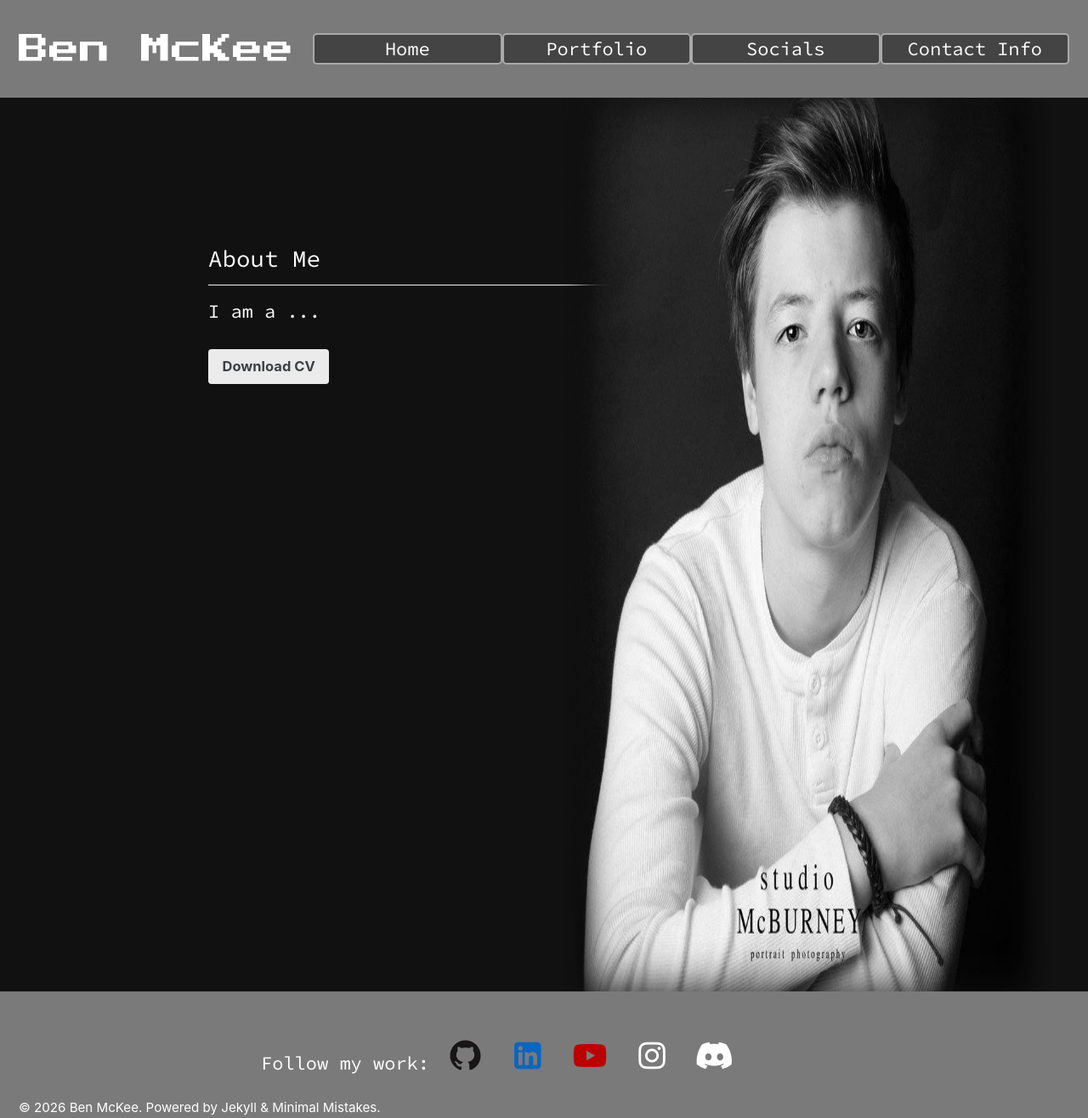
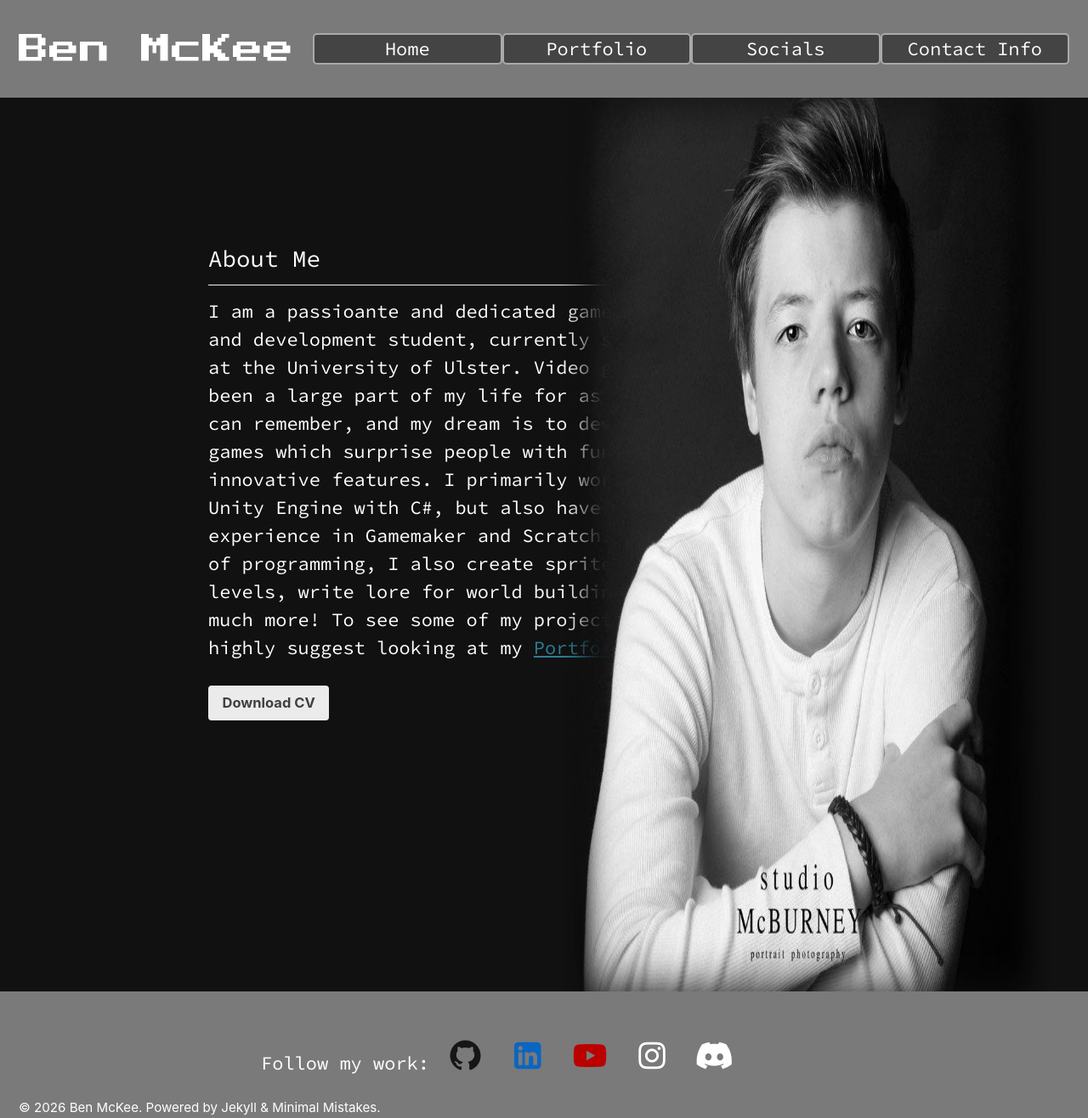
Before and after one commit to Bugglenuggets/Bugglenuggets.github.io, a Jekyll site: the page built from _pages/index.md, in a window 1280 px wide. Shown: the whole page at 85% size. Built offline with Jekyll 4.4.1, drawn with Linux system fonts in a browser that asks for light colours; some web fonts are replaced.

Commit message:
Update index.md

```diff
--- a/_pages/index.md
+++ b/_pages/index.md
@@ -6,7 +6,7 @@ permalink: /
 <div style="display:flex; flex-wrap:wrap; gap:2rem; align-items:flex-start;">
   <div style="flex: 1 1 250px; min-width: 250px;">
     <h2 class="source-code-pro" style="width:600px; margin-left: 200px">About Me</h2>
-    <p style="width:600px; margin-left: 200px">I am a ... </p>
+    <p style="width:600px; margin-left: 200px">I am a passioante and dedicated game design and development student, currently studying at the University of Ulster. Video games have been a large part of my life for as long as I can remember, and my dream is to develop games which surprise people with fun, innovative features. I primarily work in the Unity Engine with C#, but also have experience in Gamemaker and Scratch. On top of programming, I also create sprites, design levels, write lore for world building and much more! To see some of my projects, I highly suggest looking at my <a href="https://bugglenuggets.github.io/portfolio/">Portfolio!</a></p>
     {% include button
     title="Download my CV"
     label="Download CV"
```
